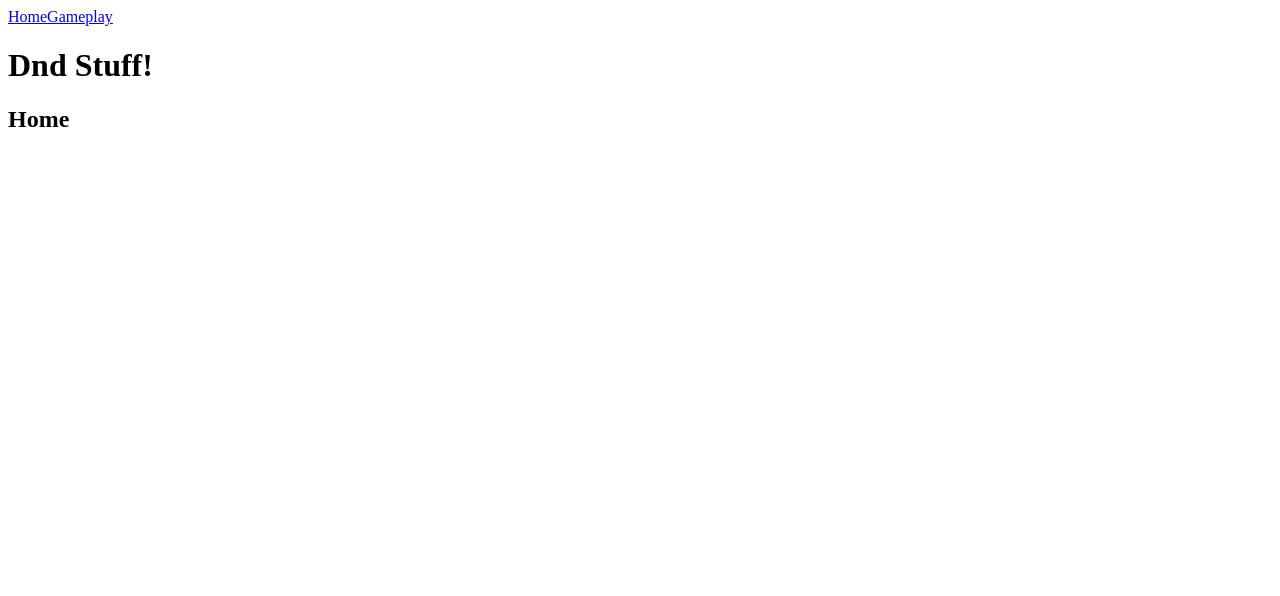
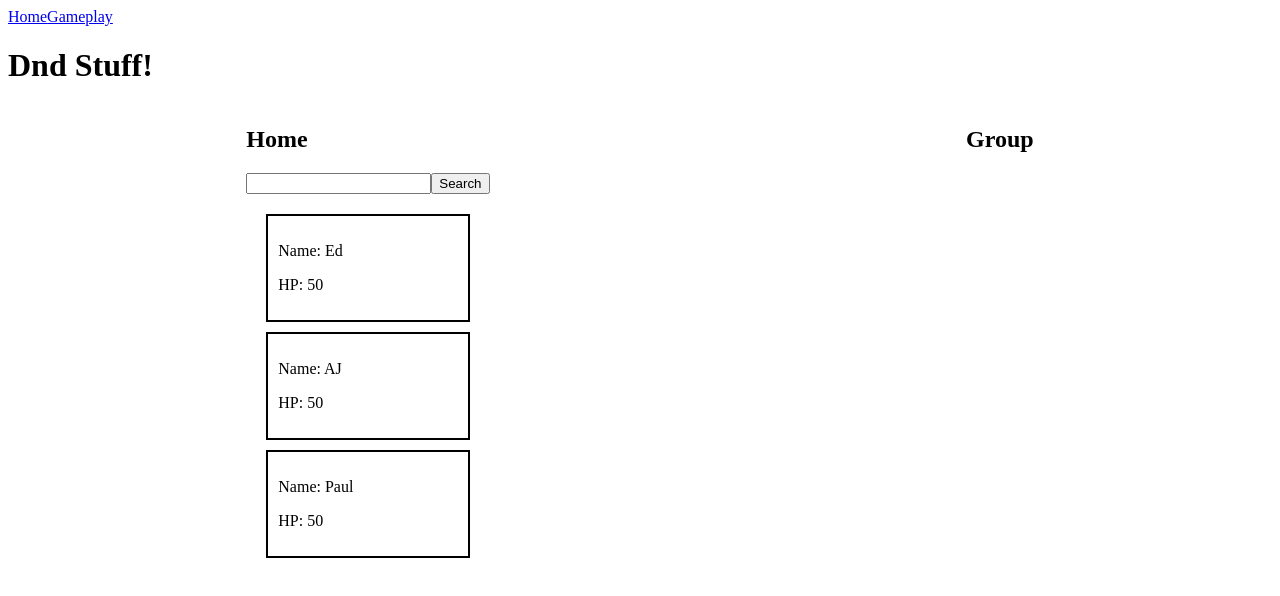
Before and after one commit to m-m-e/dnd-stuff, a React (Create React App) app: page / in a window 1280 px wide. Shown: the top 596 px of the page. Built offline with nearby package versions, Linux system fonts and the light colour scheme.

Commit message:
Add grouping functionality.

```diff
--- a/src/components/Home/Home.js
+++ b/src/components/Home/Home.js
@@ -1,8 +1,79 @@
-import React from 'react'
+import React, { Component } from 'react';
+import { data } from '../../data';
+import './home.css';
 
-const Home = () =>
-<section>
-  <h1>Home</h1>
-</section>
+class Home extends Component {
+  constructor() {
+    super();
+    this.state = {
+      group: [],
+    };
+    this.handleCardClick = this.handleCardClick.bind(this);
+    this.handleRemoveClick = this.handleRemoveClick.bind(this);
+  }
+
+  handleCardClick(event) {
+    const { id } = event.currentTarget;
+    const chosenCard = data.find(element => id === element.id.toString());
+    this.setState({ group: [...this.state.group, chosenCard]})
+  }
+
+  handleRemoveClick(event) {
+    const { id } = event.currentTarget.parentElement;
+    const { group } = this.state;
+    const newGroup = group.filter(element => id !== element.id.toString());
+    this.setState({ group: newGroup })
+  }
+
+  render() {
+    const { group } = this.state;
+    const { handleCardClick, handleRemoveClick } = this;
+    return (
+      <div className='home'>
+        <section className='search_section'>
+          <h1 className='home_title'>Home</h1>
+
+          <div className='search'>
+            <label htmlFor='search'></label>
+            <input type='text' name='search'></input>
+            <button className='search_button'>Search</button>
+          </div>
+
+          <div className='search_cards'>
+          {data.map(({ name, id, hp }) =>
+            <div
+              className='card search_card'
+              key={id}
+              onClick={handleCardClick}
+              id={id}
+            >
+              <p>Name: {name}</p>
+              <p>HP: {hp}</p>
+            </div>
+          )}
+          </div>
+        </section>
+        <section>
+          <h2 className='group_section'>Group</h2>
+          <div className='group_cards'>
+          {group.map(({ name, id, hp }) =>
+            <div
+              className='card_container'
+              key={id}
+              id={id}
+            >
+              <div className='card group_card'>
+                <p>{name}</p>
+                <p>{hp}</p>
+              </div>
+            <p className='remove-button' onClick={handleRemoveClick}>X</p>
+            </div>
+          )}
+          </div>
+        </section>
+      </div>
+    )
+  }
+}
 
 export default Home;
--- /dev/null
+++ b/src/components/Home/home.css
@@ -0,0 +1,21 @@
+.home {
+  display: flex;
+  justify-content: space-around;
+
+}
+
+.search_cards {
+  padding: 10px;
+}
+
+.card {
+  border: 2px solid black;
+  margin: 10px;
+  padding: 10px;
+  cursor: pointer;
+}
+
+.remove-button {
+  margin: 10px;
+  cursor: pointer;
+}
--- /dev/null
+++ b/src/data.js
@@ -0,0 +1,17 @@
+export const data = [
+  {
+    id: 0,
+    name: 'Ed',
+    hp: 50,
+  },
+  {
+    id: 1,
+    name: 'AJ',
+    hp: 50,
+  },
+  {
+    id: 2,
+    name: 'Paul',
+    hp: 50,
+  },
+];
```
